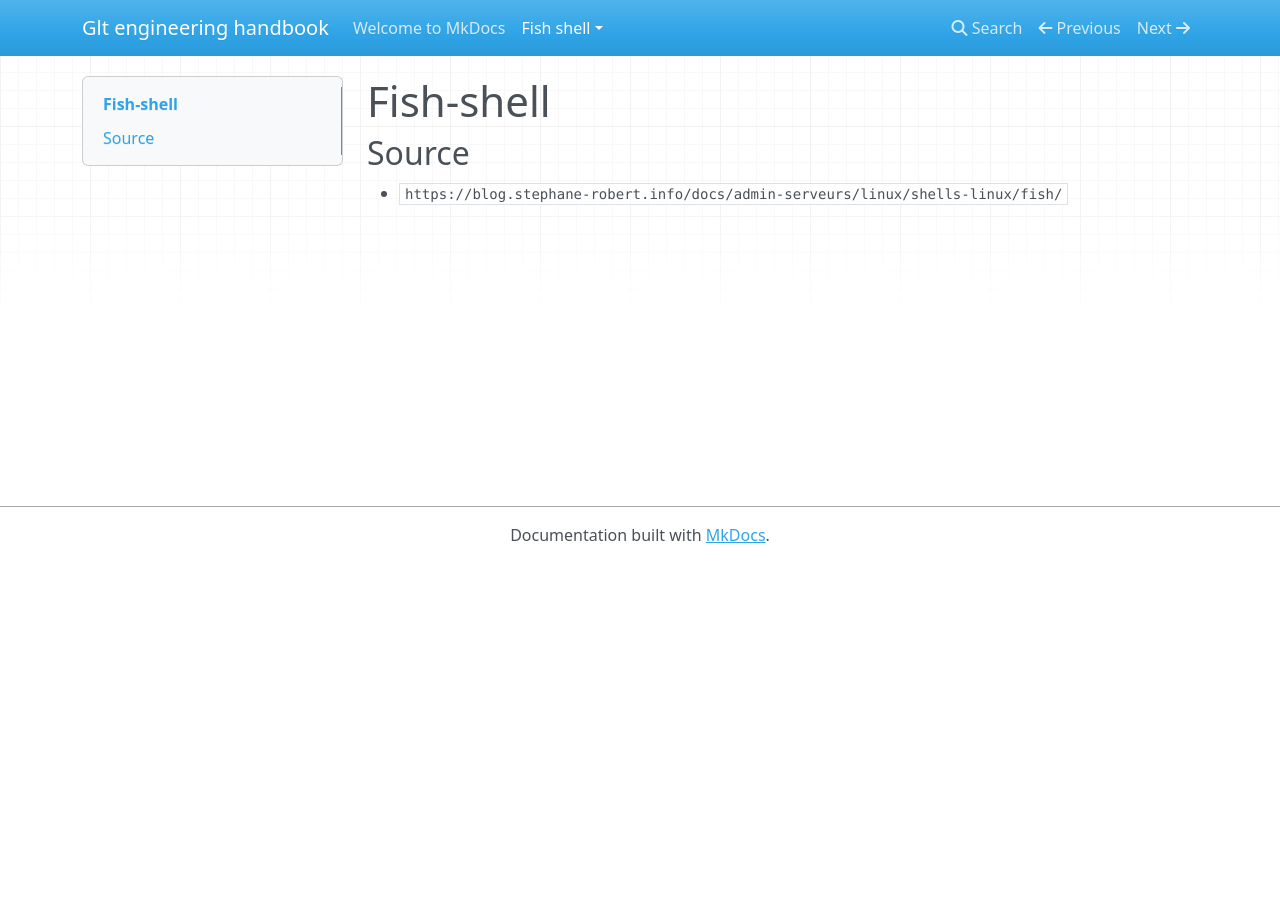
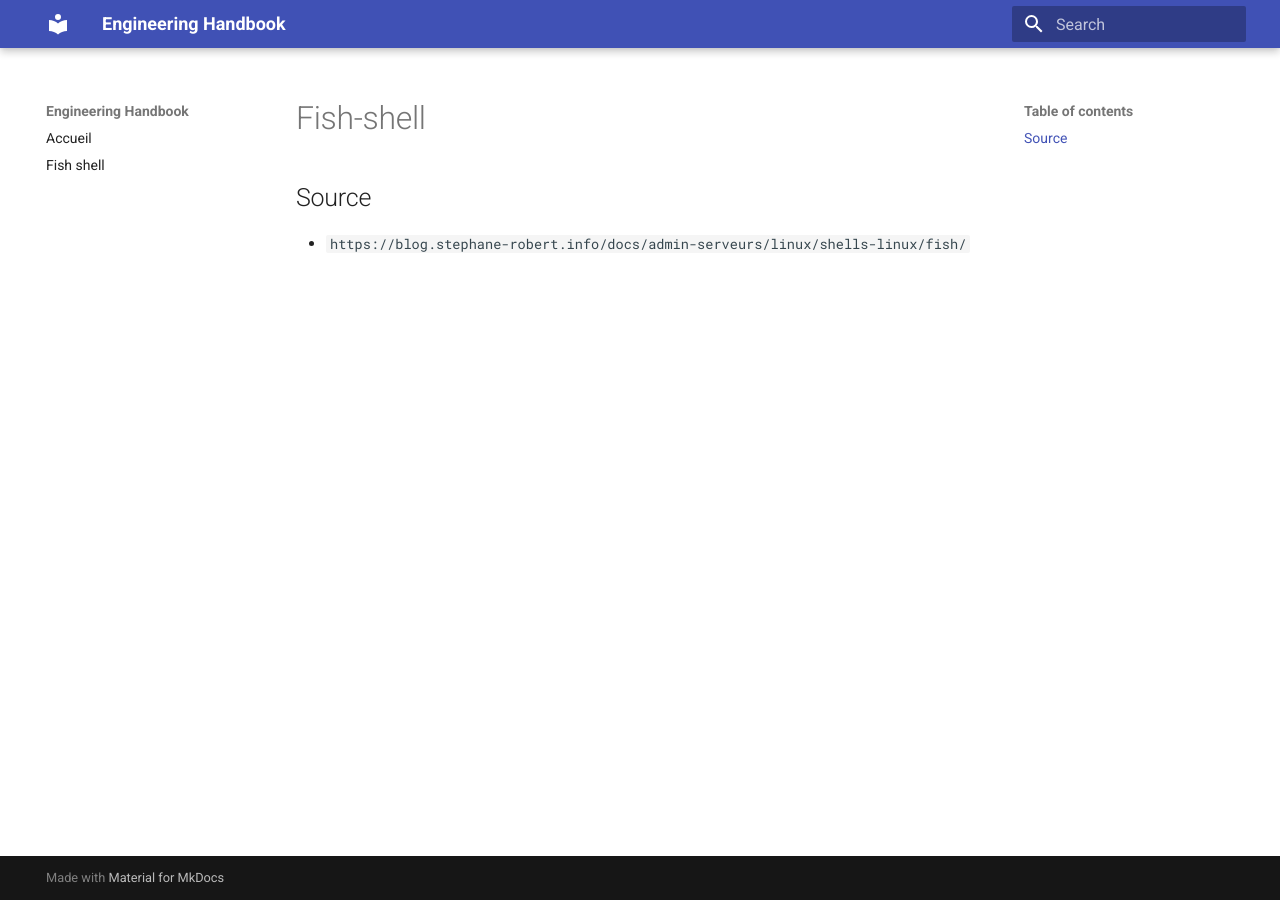
Before and after one commit to GuillemotClement/engineering-handbook, an MkDocs documentation site: the page built from docs/fish-shell/README.md, in a window 1280 px wide. Built offline with MkDocs 1.6.1 and Material for MkDocs 9.7.7, drawn with Linux system fonts in a browser that asks for light colours; nearby versions of some CDN libraries.

Commit message:
feat: config for netlify

```diff
--- a/mkdocs.yml
+++ b/mkdocs.yml
@@ -1 +1,9 @@
-site_name: Glt engineering handbook
+site_name: Engineering Handbook
+site_url: https://engineering-handbook.netlify.app
+
+theme:
+  name: material
+
+nav:
+  - Accueil: index.md
+  - Fish shell: fish-shell/alias.md
```
Also changed, not shown: 1 other file.
